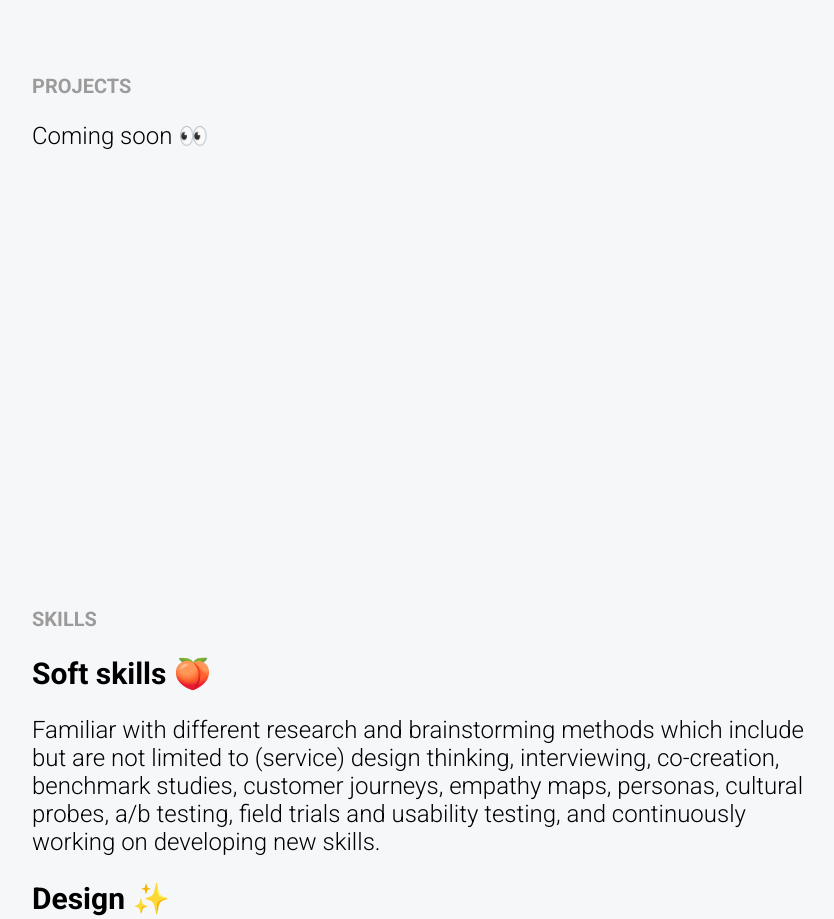
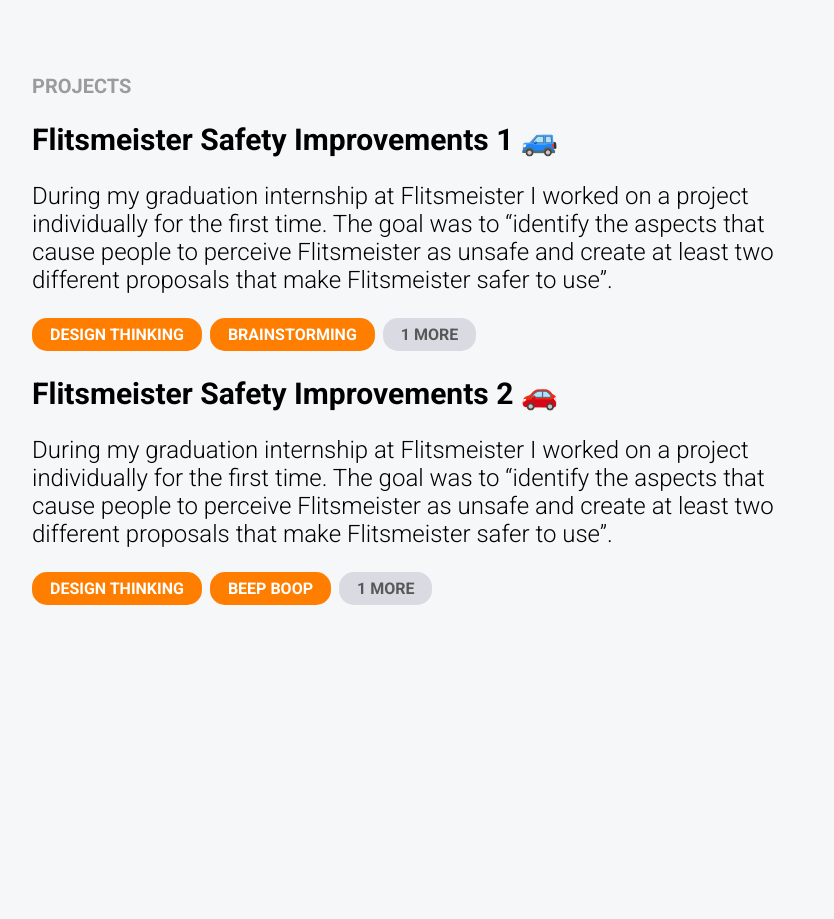
Before and after one commit to lbrndsn/portfolio, a React (Create React App) app: page / in a window 1280 px wide. Shown: the part 1220-2139 px from the top of the page, without its empty margins (17-851 px from the left). Built offline with nearby package versions, Linux system fonts and the light colour scheme.

Commit message:
add project wrapper

```diff
--- a/src/App.scss
+++ b/src/App.scss
@@ -222,6 +222,24 @@
   list-style: inherit;
 }
 
+.tag-container {
+  display: flex;
+}
+
+.tag {
+  background-color: $primary-color;
+  color: white;
+  padding: 7px 18px;
+  border-radius: 15px;
+  margin-right: 8px;
+  font-weight: bold;
+}
+
+.tag-more {
+  background-color: #DADAE2;
+  color: #585858;
+}
+
 @media only screen and (max-width: 667px) {
   .nav-container {
     display: none;
--- /dev/null
+++ b/src/components/Project.js
@@ -0,0 +1,22 @@
+import React, {useEffect, useState} from "react";
+import {observer} from "mobx-react-lite";
+
+const Project = observer(({ title, shortDescription, tags, children }) => {
+    // const [actualProgress, setProgress] = useState(0);
+
+    const firstTagItems = tags.slice(0, 2).map(tag => <div className="tag">{tag}</div>);
+    const moreTagItems = tags.slice(2, tags.length - 1).map(tag => <div className="tag tag-more">{tag}</div>);
+
+    return (
+        <div className="project-container">
+            <h2>{title}</h2>
+            <p>{shortDescription}</p>
+            <div className="tag-container">
+                {firstTagItems}
+                <div className="tag tag-more">{moreTagItems.length} MORE</div>
+            </div>
+        </div>
+    )
+});
+
+export default Project;
--- a/src/pages/Projects.js
+++ b/src/pages/Projects.js
@@ -1,8 +1,22 @@
 import React, {useEffect, useRef} from "react";
 import {useRouteStore} from "../stores/RouteStore";
 import {observer} from "mobx-react-lite";
+import Project from "../components/Project";
 
-const Projects = observer(({ id }) => {
+const projects = [
+    {
+        title: 'Flitsmeister Safety Improvements 1 🚙',
+        shortDescription: 'During my graduation internship at Flitsmeister I worked on a project individually for the first time. The goal was to “identify the aspects that cause people to perceive Flitsmeister as unsafe and create at least two different proposals that make Flitsmeister safer to use”.',
+        tags: ['DESIGN THINKING', 'BRAINSTORMING', 'CO-REFLECTION', 'D;MKFHLJT']
+    },
+    {
+        title: 'Flitsmeister Safety Improvements 2 🚗',
+        shortDescription: 'During my graduation internship at Flitsmeister I worked on a project individually for the first time. The goal was to “identify the aspects that cause people to perceive Flitsmeister as unsafe and create at least two different proposals that make Flitsmeister safer to use”.',
+        tags: ['DESIGN THINKING', 'BEEP BOOP', 'CO-REFLECTION', 'SOMETHING']
+    },
+]
+
+const Projects = observer(({id}) => {
     const routeStore = useRouteStore();
     const ref = useRef(null);
 
@@ -14,7 +28,7 @@
         <div className="fixed page" ref={ref}>
             <div className="page-inner">
                 <h1>Projects</h1>
-                <p>Coming soon 👀</p>
+                {projects.map(it => <Project {...it} />)}
             </div>
         </div>
     )
--- a/src/pages/Skills.js
+++ b/src/pages/Skills.js
@@ -1,7 +1,7 @@
 import React, {useEffect, useRef} from "react";
 import {useRouteStore} from "../stores/RouteStore";
 import {observer} from "mobx-react-lite";
-import SkillBar from "../SkillBar";
+import SkillBar from "../components/SkillBar";
 
 
 const skillsDesign = [
```
Also changed, not shown: src/components/SkillBar.js (renamed from src/SkillBar.js).
